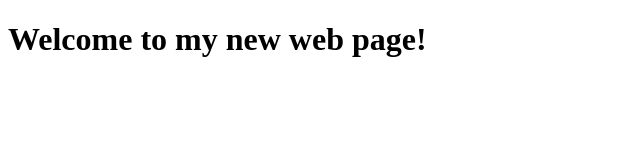
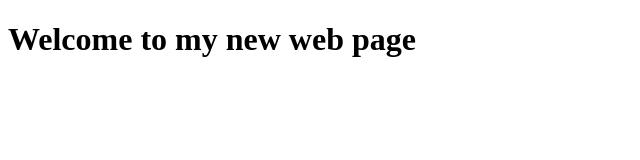
Before and after one commit to dollybuzz/lab1, a plain HTML site: page index.html in a window 1280 px wide. Shown: the full height of the page, 0-640 px from the left. Drawn offline with Linux system fonts and the light colour scheme.

Commit message:
updating index.html

```diff
--- a/index.html
+++ b/index.html
@@ -4,6 +4,6 @@
         <title> </title>
     </head>
     <body>
-        <h1>Welcome to my new web page!</h1>
+        <h1>Welcome to my new web page</h1>
     </body>
 </html>
```
